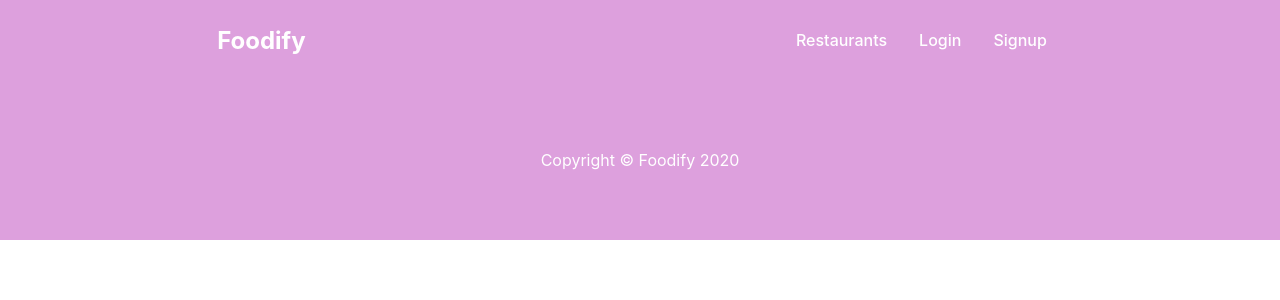
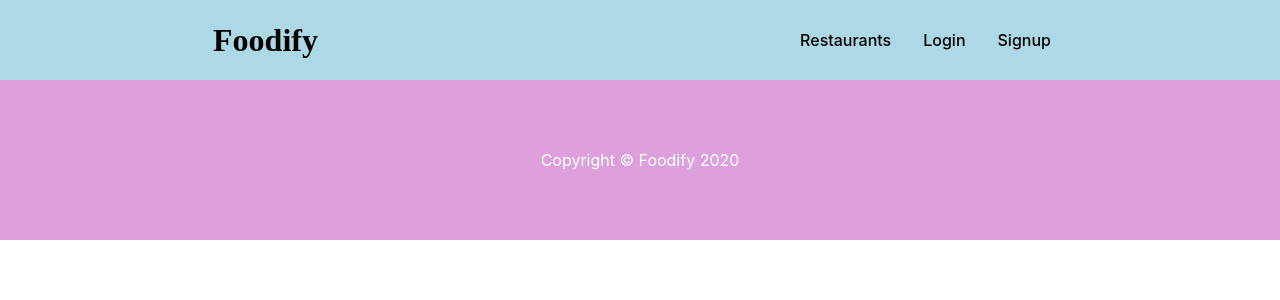
Before and after one commit to vrobl001/Foodify, a React (Create React App) app: page / in a window 1280 px wide. Shown: the top 300 px of the page. Built offline with nearby package versions, Linux system fonts and the light colour scheme.

Commit message:
add styling to navbar

```diff
--- a/src/components/Navbar/Navbar.module.css
+++ b/src/components/Navbar/Navbar.module.css
@@ -2,10 +2,14 @@
     display: flex;
     align-items: center;
     height: 5rem;
-    background-color: #dda0dd;
+    background-color: lightblue;
     justify-content: space-around;
-    color: #ffffff;
     box-shadow: 2px 2px 7px 2px lightgrey;
+}
+
+.navbar h1 {
+    font-size: 2rem;
+    font-family: 'Pacifico', cursive;
 }
 
 .navbar ul {
@@ -21,3 +25,8 @@
 .navbar ul li:hover {
     border-bottom: 2px solid gray;
 }
+
+.navbar a {
+    text-decoration: none;
+    color: #ffffff;
+}
```
